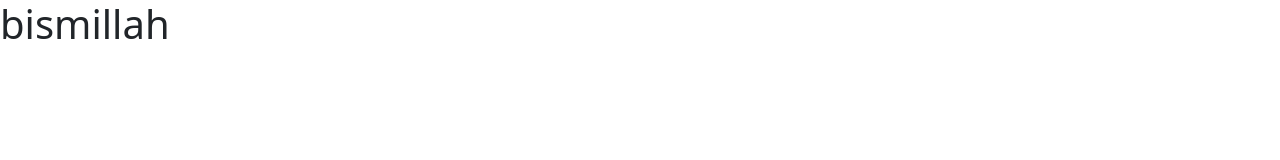
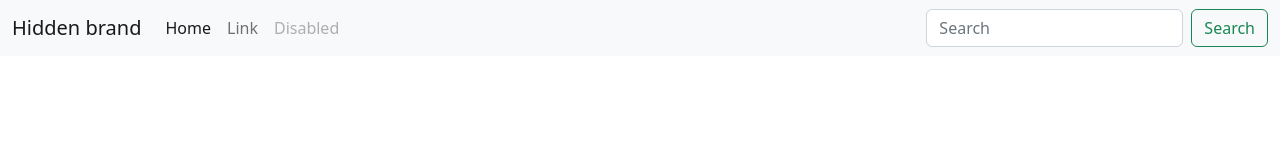
Before and after one commit to muariful01/Panda-ecommarc-bootstrap, a plain HTML site: page index.html in a window 1280 px wide. Drawn offline with nearby package versions, Linux system fonts and the light colour scheme.

Commit message:
some add

```diff
--- a/index.html
+++ b/index.html
@@ -7,7 +7,33 @@
     <link href="https://cdn.jsdelivr.net/npm/bootstrap@5.2.2/dist/css/bootstrap.min.css" rel="stylesheet" integrity="sha384-Zenh87qX5JnK2Jl0vWa8Ck2rdkQ2Bzep5IDxbcnCeuOxjzrPF/et3URy9Bv1WTRi" crossorigin="anonymous">
   </head>
   <body>
-    <h1>bismillah</h1>
+    <header>
+        <nav class="navbar navbar-expand-lg bg-light">
+            <div class="container-fluid">
+              <button class="navbar-toggler" type="button" data-bs-toggle="collapse" data-bs-target="#navbarTogglerDemo01" aria-controls="navbarTogglerDemo01" aria-expanded="false" aria-label="Toggle navigation">
+                <span class="navbar-toggler-icon"></span>
+              </button>
+              <div class="collapse navbar-collapse" id="navbarTogglerDemo01">
+                <a class="navbar-brand" href="#">Hidden brand</a>
+                <ul class="navbar-nav me-auto mb-2 mb-lg-0">
+                  <li class="nav-item">
+                    <a class="nav-link active" aria-current="page" href="#">Home</a>
+                  </li>
+                  <li class="nav-item">
+                    <a class="nav-link" href="#">Link</a>
+                  </li>
+                  <li class="nav-item">
+                    <a class="nav-link disabled">Disabled</a>
+                  </li>
+                </ul>
+                <form class="d-flex" role="search">
+                  <input class="form-control me-2" type="search" placeholder="Search" aria-label="Search">
+                  <button class="btn btn-outline-success" type="submit">Search</button>
+                </form>
+              </div>
+            </div>
+          </nav>
+    </header>
 
 
 
```
